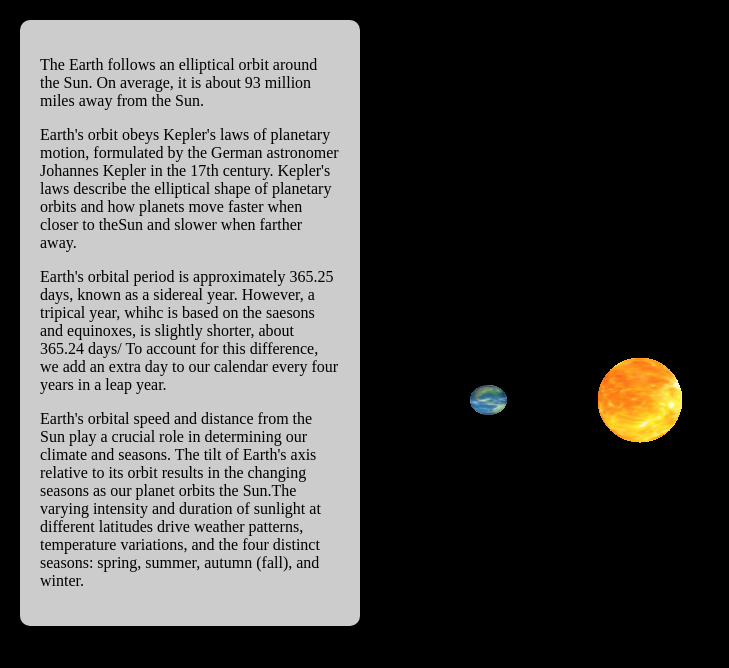
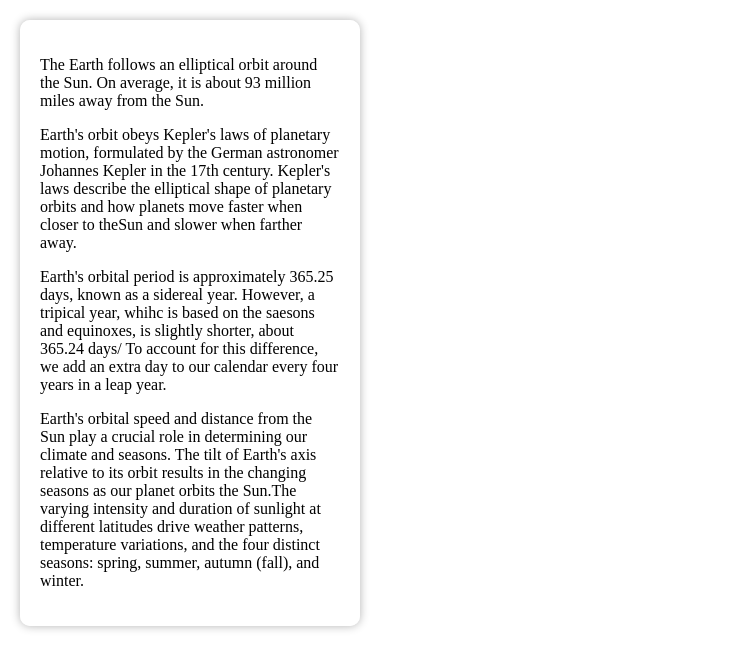
Before and after one commit to Vllaadd/earth-and-sun, a plain HTML site: page index.html in a window 1280 px wide. Shown: the whole page, without its empty margins (0-729 px from the left). Drawn offline with nearby package versions, Linux system fonts and the light colour scheme.

Commit message:
removed background in css

```diff
--- a/index.html
+++ b/index.html
@@ -8,7 +8,6 @@
     <title>Earth Orbit Animation</title>
 </head>
 <body>
-    <div class="container">
         <div id="info">
             <p>The Earth follows an elliptical orbit around the Sun. On average, it is about 93 million miles away from the Sun.</p>
             <p>Earth's orbit obeys Kepler's laws of planetary motion, formulated by the German astronomer Johannes Kepler in the 17th century. Kepler's laws describe the elliptical shape of planetary orbits and how planets move faster when closer to theSun and slower when farther away. </p>
@@ -16,6 +15,5 @@
             <p>Earth's orbital speed and distance from the Sun play a crucial role in determining our climate and seasons. The tilt of Earth's axis relative to its orbit results in the changing seasons as our planet orbits the Sun.The varying intensity and duration of sunlight at different latitudes drive weather patterns, temperature variations, and the four distinct seasons: spring, summer, autumn (fall), and winter.</p>
         </div>
         <script src="main.js"></script>
-    </div>
 </body>
 </html>
--- a/main.js
+++ b/main.js
@@ -5,8 +5,6 @@ var camera = new THREE.PerspectiveCamera(125, window.innerWidth / window.innerHe
 var renderer = new THREE.WebGLRenderer();
 renderer.setSize(window.innerWidth, window.innerHeight);
 
-var container = document.querySelector('.container');
-container.appendChild(renderer.domElement);
 
 // SUN OBJECT POSITIONING
 var sunGeometry = new THREE.SphereGeometry(10, 32, 32);
--- a/style.css
+++ b/style.css
@@ -1,14 +1,5 @@
 body {
     margin: 0;
-  overflow: hidden;
-}
-.container{
-    position: relative;
-    width: 100%;
-    height: 100vh;
-    background-image: url('./files/milky-way.jpg');
-    background-size: cover;
-    background-position: center center;
 }
 
 #info{
```
Also changed, not shown: 1 other file.
